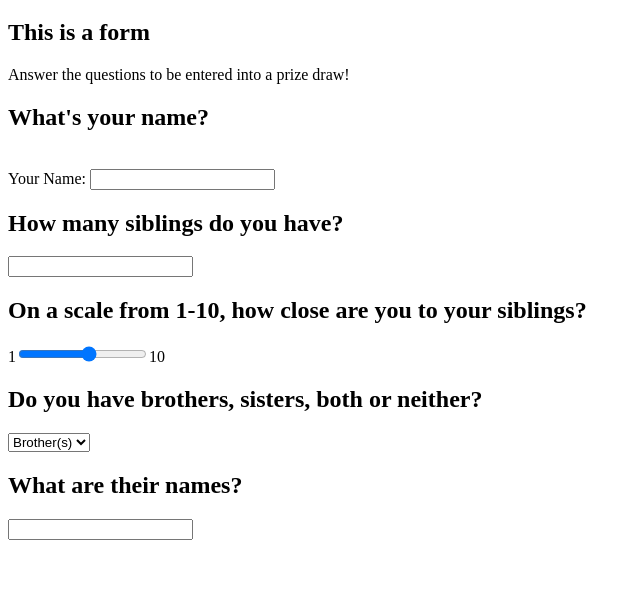
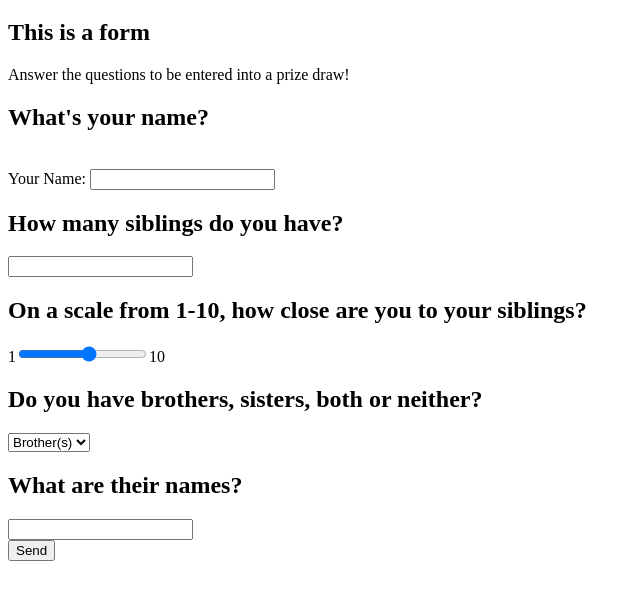
Before and after one commit to HannahLouiseBaker/Form-Practice, a plain HTML site: page index.html in a window 1280 px wide. Shown: the part 61-660 px from the top of the page, without its empty margins (0-641 px from the left). Drawn offline with Linux system fonts and the light colour scheme.

Commit message:
Submit button

```diff
--- a/index.html
+++ b/index.html
@@ -44,5 +44,8 @@
             <option value="mandy">Mandy</option>
           </datalist>
       </label>
+      <br/>
+      <input type="submit" value="Send">
+    </form>
   </body>
 </html>
```
